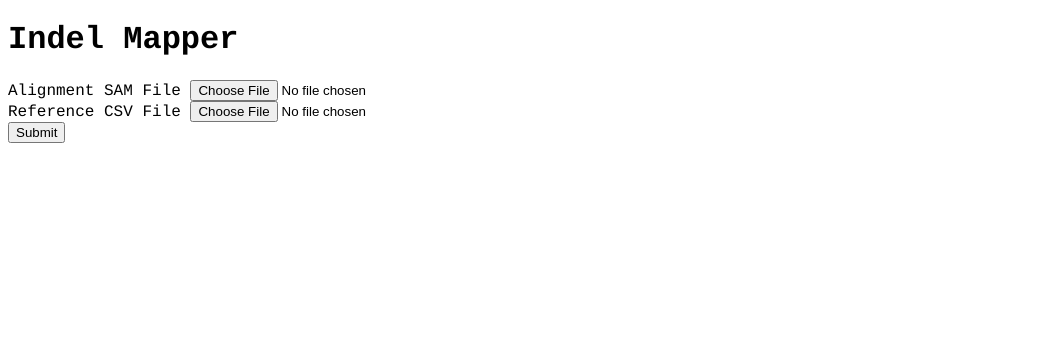
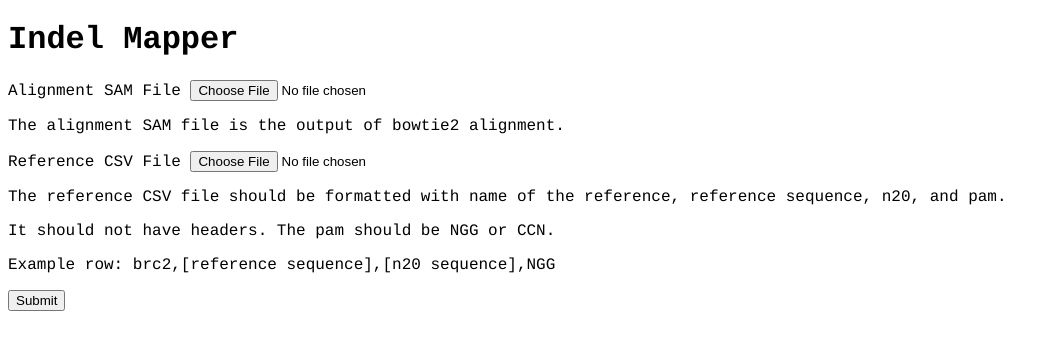
Before and after one commit to hrs/indel-mapper, a Flask app: page / in a window 1280 px wide. Shown: the top 350 px of the page, without its empty margins (0-1058 px from the left). Run offline with Flask 2, Linux system fonts and the light colour scheme.

Commit message:
Convert to use CSV and add more descriptions.

```diff
--- a/app.py
+++ b/app.py
@@ -4,6 +4,7 @@ from indel_mapper_lib.sam_parser import SamParser
 from indel_mapper_lib.reference_parser import ReferenceParser
 from indel_mapper_lib.presenter import Presenter
 import os
+import csv
 import pysam
 
 # Flask
@@ -15,7 +16,7 @@ app.secret_key = os.environ["SECRET_FLASK_KEY"]
 # uploads
 
 uploaded_alignment_files = UploadSet('alignments', ('sam'))
-uploaded_reference_files = UploadSet('references', ('txt'))
+uploaded_reference_files = UploadSet('references', ('csv'))
 
 configure_uploads(app, (uploaded_alignment_files, uploaded_reference_files))
 
@@ -50,7 +51,7 @@ def index():
 
 def compute_indels_near_cutsite(sam_file, csv_file):
     reads = SamParser(pysam.AlignmentFile(sam_file, "rb")).reads()
-    references = ReferenceParser(open(csv_file), reads).references()
+    references = ReferenceParser(csv.reader(open(csv_file)), reads).references()
 
     presenter_results = Presenter([reference for reference in references if reference.is_valid])
 
--- a/indel_mapper_lib/test_reference_parser.py
+++ b/indel_mapper_lib/test_reference_parser.py
@@ -9,8 +9,8 @@ class TestReferenceParser(unittest.TestCase):
         reads = [Read(query_name='lion',reference_name='foo', reference_positions=[1,2], query_sequence="cat", aligned_pairs=()),
                  Read(query_name='wolf',reference_name='foo', reference_positions=[4,5], query_sequence="tag", aligned_pairs=())]
 
-        fake_windows_file = ['foo\tcat\tccaattgg\tngg\rbar\ttag\tggaattttg\tngg']
-        references = ReferenceParser(fake_windows_file, reads).references()
+        fake_csv_file = [('foo','cat','ccaattgg','ngg'),('bar','tag','ggaattttg','ngg')]
+        references = ReferenceParser(fake_csv_file, reads).references()
 
         self.assertEqual(len(references), 2)
 
--- a/static/style.css
+++ b/static/style.css
@@ -1,5 +1,9 @@
 body {
 	font-family: Courier;
+}
+
+.reference-sequence {
+	font-size: 10px;
 }
 
 .sequence {
--- a/templates/index.html
+++ b/templates/index.html
@@ -32,11 +32,15 @@
 		<div>
 		  <label for="alignment">Alignment SAM File</label>
 		  <input name="alignment" type="file">
+		  <p> The alignment SAM file is the output of bowtie2 alignment. <p>
 		</div>
 
 		<div>
 		  <label for="reference">Reference CSV File</label>
 		  <input name="reference" type="file">
+		  <p> The reference CSV file should be formatted with name of the reference, reference sequence, n20, and pam.</p>
+		  <p> It should not have headers. The pam should be NGG or CCN. </p>
+		  <p>Example row: brc2,[reference sequence],[n20 sequence],NGG </p>
 		</div>
 
 		<div>
@@ -47,7 +51,7 @@
 	  <div class="result-container">
 		{% for reference_presenter in results %}
 		<h2 class="reference-result">{{ reference_presenter.name() }}</h2>
-		<p>Sequence: {{ reference_presenter.sequence() }}</p>
+		<p class="reference-sequence">Sequence: {{ reference_presenter.sequence() }}</p>
 		<p>N20: {{reference_presenter.n20() }}</p>
 		<p>PAM: {{reference_presenter.pam() }}</p>
 		{% for tally in reference_presenter.tallies %}
```
Also changed, not shown: indel_mapper_lib/reference_parser.py (+3 -5 lines).
